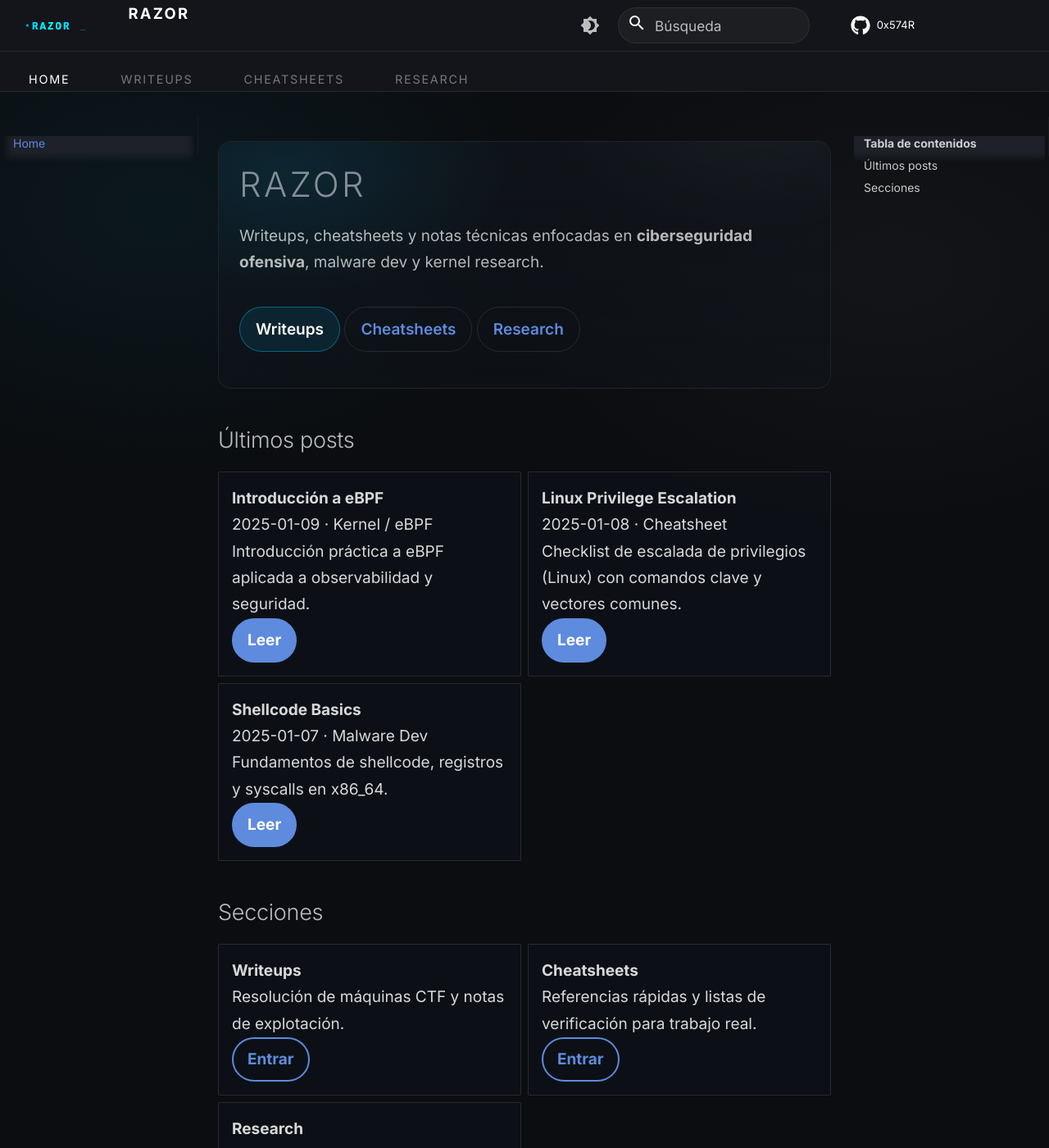
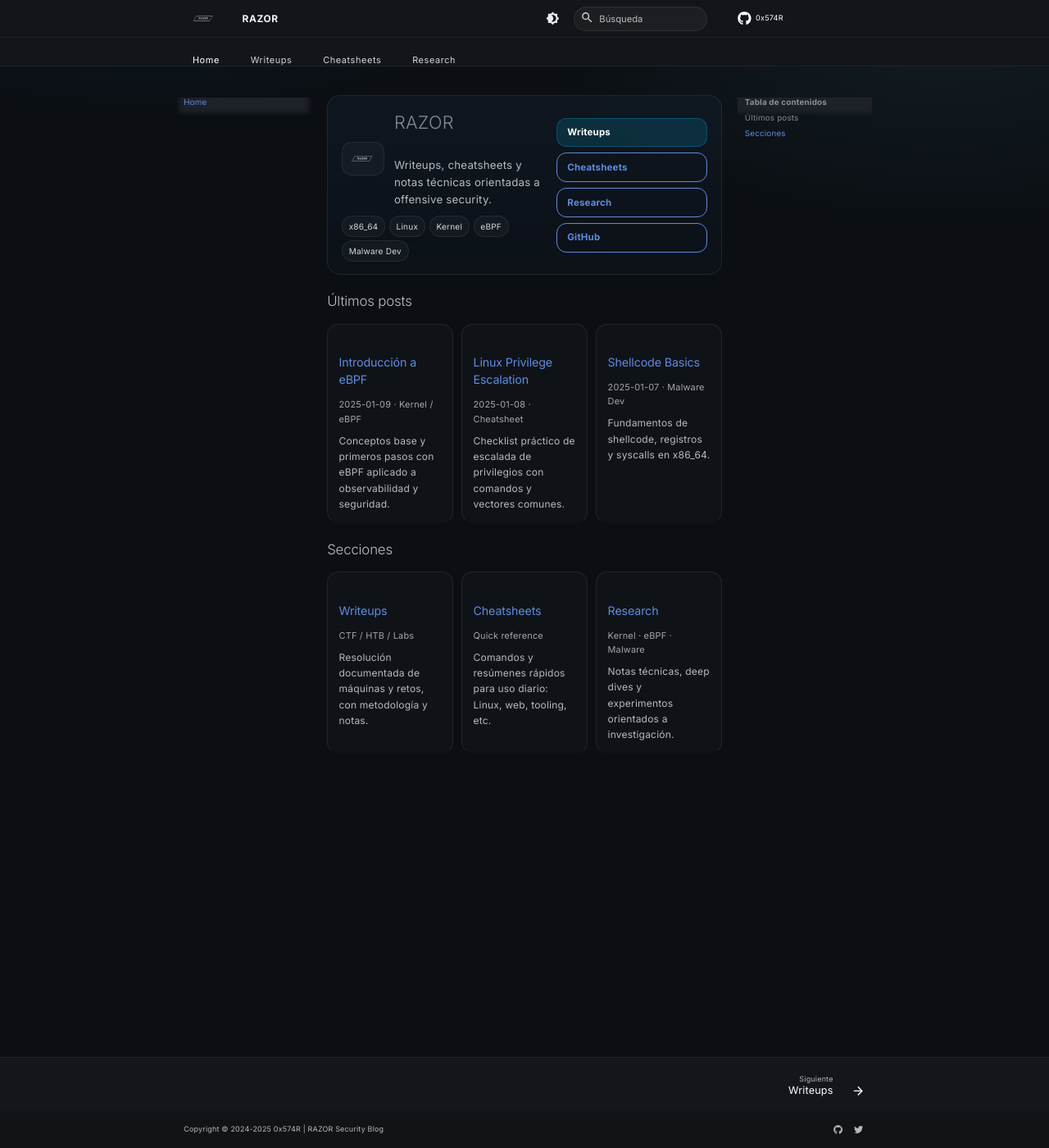
Before and after one commit to 0x574R/0x574R.github.io, an MkDocs documentation site: the page built from docs/index.md, in a window 1280 px wide and 1400 px high. Shown: the whole window at 82% size. Built offline with MkDocs 1.6.1 and Material for MkDocs 9.7.7, drawn with Linux system fonts in a browser that asks for light colours; comment, search, counter and statistics services are not loaded; some of the changed text lies outside the part shown.

Commit message:
Professional dark theme

```diff
--- a/docs/index.md
+++ b/docs/index.md
@@ -1,52 +1,81 @@
-<div class="razor-hero" markdown>
+<!--
+  RAZOR — Clean Home
+  Nota: se usa HTML ligero para un layout más profesional sin plugins extra.
+-->
 
-# RAZOR
+<div class="razor-hero">
 
-<span class="razor-sub">Writeups, cheatsheets y notas técnicas enfocadas en <strong>ciberseguridad ofensiva</strong>, malware dev y kernel research.</span>
+  <div>
+    <div class="razor-hero__brand">
+      <img src="assets/logo.png" class="razor-hero__logo" alt="RAZOR logo" />
+      <div>
+        <h1 class="razor-hero__title">RAZOR</h1>
+        <p class="razor-hero__subtitle">Writeups, cheatsheets y notas técnicas orientadas a offensive security.</p>
+      </div>
+    </div>
 
-<div class="razor-cta" markdown>
-[Writeups](writeups/index.md){ .md-button .md-button--primary }
-[Cheatsheets](cheatsheets/index.md){ .md-button }
-[Research](research/index.md){ .md-button }
-</div>
+    <div class="razor-hero__meta">
+      <span class="razor-pill">x86_64</span>
+      <span class="razor-pill">Linux</span>
+      <span class="razor-pill">Kernel</span>
+      <span class="razor-pill">eBPF</span>
+      <span class="razor-pill">Malware Dev</span>
+    </div>
+  </div>
+
+  <div class="razor-actions">
+    <a class="md-button md-button--primary" href="writeups/index.md">Writeups</a>
+    <a class="md-button" href="cheatsheets/index.md">Cheatsheets</a>
+    <a class="md-button" href="research/index.md">Research</a>
+    <a class="md-button" href="https://github.com/0x574R">GitHub</a>
+  </div>
 
 </div>
 
 ## Últimos posts
 
-<div class="grid cards" markdown>
+<div class="razor-grid">
 
-- **Introducción a eBPF**
-  <span class="razor-sub">2025-01-09 · Kernel / eBPF</span>
-  Introducción práctica a eBPF aplicada a observabilidad y seguridad.
-  [Leer](research/kernel/ebpf-intro.md){ .md-button .md-button--primary }
+  <a class="razor-card" href="research/kernel/ebpf-intro.md">
+    <h3 class="razor-card__title">Introducción a eBPF</h3>
+    <div class="razor-card__meta">2025-01-09 · Kernel / eBPF</div>
+    <div class="razor-card__desc">Conceptos base y primeros pasos con eBPF aplicado a observabilidad y seguridad.</div>
+  </a>
 
-- **Linux Privilege Escalation**
-  <span class="razor-sub">2025-01-08 · Cheatsheet</span>
-  Checklist de escalada de privilegios (Linux) con comandos clave y vectores comunes.
-  [Leer](cheatsheets/linux-privesc.md){ .md-button .md-button--primary }
+  <a class="razor-card" href="cheatsheets/linux-privesc.md">
+    <h3 class="razor-card__title">Linux Privilege Escalation</h3>
+    <div class="razor-card__meta">2025-01-08 · Cheatsheet</div>
+    <div class="razor-card__desc">Checklist práctico de escalada de privilegios con comandos y vectores comunes.</div>
+  </a>
 
-- **Shellcode Basics**
-  <span class="razor-sub">2025-01-07 · Malware Dev</span>
-  Fundamentos de shellcode, registros y syscalls en x86_64.
-  [Leer](research/malware-dev/shellcode-basics.md){ .md-button .md-button--primary }
+  <a class="razor-card" href="research/malware-dev/shellcode-basics.md">
+    <h3 class="razor-card__title">Shellcode Basics</h3>
+    <div class="razor-card__meta">2025-01-07 · Malware Dev</div>
+    <div class="razor-card__desc">Fundamentos de shellcode, registros y syscalls en x86_64.</div>
+  </a>
 
 </div>
 
 ## Secciones
 
-<div class="grid cards" markdown>
+<div class="razor-grid">
 
-- **Writeups**
-  Resolución de máquinas CTF y notas de explotación.
-  [Entrar](writeups/index.md){ .md-button }
+  <a class="razor-card" href="writeups/index.md">
+    <h3 class="razor-card__title">Writeups</h3>
+    <div class="razor-card__meta">CTF / HTB / Labs</div>
+    <div class="razor-card__desc">Resolución documentada de máquinas y retos, con metodología y notas.</div>
+  </a>
 
-- **Cheatsheets**
-  Referencias rápidas y listas de verificación para trabajo real.
-  [Entrar](cheatsheets/index.md){ .md-button }
+  <a class="razor-card" href="cheatsheets/index.md">
+    <h3 class="razor-card__title">Cheatsheets</h3>
+    <div class="razor-card__meta">Quick reference</div>
+    <div class="razor-card__desc">Comandos y resúmenes rápidos para uso diario: Linux, web, tooling, etc.</div>
+  </a>
 
-- **Research**
-  Investigación práctica: kernel, eBPF, malware dev y tooling.
-  [Entrar](research/index.md){ .md-button }
+  <a class="razor-card" href="research/index.md">
+    <h3 class="razor-card__title">Research</h3>
+    <div class="razor-card__meta">Kernel · eBPF · Malware</div>
+    <div class="razor-card__desc">Notas técnicas, deep dives y experimentos orientados a investigación.</div>
+  </a>
 
 </div>
--- a/docs/overrides/main.html
+++ b/docs/overrides/main.html
@@ -1,7 +1,7 @@
 {% extends "base.html" %}
 
 {% block extrahead %}
-  <!-- Fonts (Inter for text, JetBrains Mono for code) -->
+  <!-- Fonts: Inter for text, JetBrains Mono for code -->
   <link rel="preconnect" href="https://fonts.googleapis.com">
   <link rel="preconnect" href="https://fonts.gstatic.com" crossorigin>
   <link href="https://fonts.googleapis.com/css2?family=Inter:wght@400;500;600;700&family=JetBrains+Mono:wght@400;500;600;700&display=swap" rel="stylesheet">
--- a/docs/stylesheets/extra.css
+++ b/docs/stylesheets/extra.css
@@ -1,381 +1,362 @@
 /* ==========================================================
-   RAZOR – Professional MkDocs Material Skin (Refined)
-   Goal: minimal, clean, readable, modern — no heavy glow.
+   RAZOR — Clean Professional Theme (MkDocs Material)
+   - Compact typography
+   - Minimal, premium dark UI
+   - No heavy glow / no chunky blocks
    ========================================================== */
 
-/* ---------- Core palette (dark) ---------- */
+/* -----------------------------
+   Global sizing & typography
+   ----------------------------- */
+
+/* Reduce overall scale (Material uses rem heavily) */
+html { font-size: 14px; }
+
 :root {
-  --razor-bg: #0b0d10;
-  --razor-surface: #10151c;
-  --razor-surface-2: #0f1319;
+  /* Brand */
+  --razor-accent: #00c2ff;
+  --razor-accent-2: #7ae6ff;
+
+  /* Surfaces */
+  --razor-bg: #0b0f14;
+  --razor-surface: #0f1620;
+  --razor-surface-2: #111b26;
   --razor-border: rgba(255, 255, 255, 0.08);
-  --razor-border-strong: rgba(255, 255, 255, 0.14);
 
-  --razor-text: rgba(255, 255, 255, 0.88);
-  --razor-muted: rgba(255, 255, 255, 0.62);
+  /* Text */
+  --razor-text: rgba(255, 255, 255, 0.90);
+  --razor-text-dim: rgba(255, 255, 255, 0.70);
 
-  --razor-accent: #00c2ff;
-  --razor-accent-soft: rgba(0, 194, 255, 0.14);
-
-  /* Reduce perceived "chunkiness" */
-  --razor-radius: 14px;
-
-  /* MkDocs Material overrides */
+  /* Material palette hooks */
+  --md-primary-fg-color: #000000;
   --md-default-bg-color: var(--razor-bg);
   --md-default-fg-color: var(--razor-text);
-  --md-default-fg-color--light: var(--razor-muted);
-  --md-default-fg-color--lighter: rgba(255, 255, 255, 0.45);
-  --md-default-fg-color--lightest: rgba(255, 255, 255, 0.28);
-
-  --md-primary-fg-color: #000000;
-  --md-primary-bg-color: var(--razor-text);
+  --md-default-fg-color--light: rgba(255,255,255,0.78);
+  --md-default-fg-color--lighter: rgba(255,255,255,0.60);
+  --md-default-fg-color--lightest: rgba(255,255,255,0.45);
 
   --md-accent-fg-color: var(--razor-accent);
+  --md-accent-fg-color--transparent: rgba(0, 194, 255, 0.12);
 
-  --md-typeset-a-color: var(--razor-accent);
+  /* Typeset scale */
+  --md-typeset-font-size: 0.86rem;
+  --md-typeset-line-height: 1.58;
 
-  --md-code-bg-color: rgba(255, 255, 255, 0.05);
-  --md-code-fg-color: rgba(255, 255, 255, 0.90);
+  /* Code */
+  --md-code-font-size: 0.85em;
+  --md-code-bg-color: rgba(255,255,255,0.05);
 
-  --md-admonition-bg-color: rgba(255, 255, 255, 0.03);
+  /* Tables */
+  --md-default-fg-color--lighter: rgba(255,255,255,0.62);
 }
 
-/* ---------- Background texture (subtle) ---------- */
-.md-main {
+/* Background: subtle premium gradient (no glow) */
+.md-container {
   background:
-    radial-gradient(900px 600px at 15% 10%, rgba(0, 194, 255, 0.06), transparent 55%),
-    radial-gradient(900px 600px at 85% 15%, rgba(255, 255, 255, 0.03), transparent 55%),
+    radial-gradient(900px 420px at 15% -10%, rgba(0, 194, 255, 0.08), transparent 55%),
+    radial-gradient(900px 420px at 90% 0%, rgba(122, 230, 255, 0.06), transparent 55%),
     var(--razor-bg);
 }
 
-/* Slightly wider content for long technical pages */
-.md-grid {
-  max-width: 72rem;
+/* Improve readability */
+body {
+  font-family: Inter, system-ui, -apple-system, Segoe UI, Roboto, Arial, sans-serif;
+  letter-spacing: 0.2px;
 }
 
-/* ---------- Header / Topbar (compact & aligned) ---------- */
-.md-header {
-  background: rgba(0, 0, 0, 0.72);
-  border-bottom: 1px solid var(--razor-border);
-  box-shadow: none;
-  backdrop-filter: blur(12px);
-  -webkit-backdrop-filter: blur(12px);
+/* Keep code font explicit */
+code, pre, kbd, samp {
+  font-family: "JetBrains Mono", ui-monospace, SFMono-Regular, Menlo, Monaco, Consolas, "Liberation Mono", monospace;
 }
 
+/* -----------------------------
+   Header / Topbar (compact)
+   ----------------------------- */
+
+.md-header {
+  background: rgba(11, 15, 20, 0.86);
+  backdrop-filter: blur(10px);
+  -webkit-backdrop-filter: blur(10px);
+  border-bottom: 1px solid rgba(255,255,255,0.06);
+  box-shadow: none;
+}
+
+/* Reduce top header height */
 .md-header__inner {
-  min-height: 3.1rem;
-  padding: 0 1rem;
+  padding: 0.25rem 0.85rem;
+  min-height: 2.75rem;
+  gap: 0.6rem;
+}
+
+/* Logo sizing */
+.md-header__button.md-logo img,
+.md-header__button.md-logo svg {
+  height: 1.5rem;
+  width: auto;
+}
+
+/* Site title smaller & cleaner */
+.md-header__title,
+.md-header__topic {
+  font-weight: 600;
+  letter-spacing: 0.6px;
+}
+
+.md-header__topic {
+  font-size: 0.85rem;
+  opacity: 0.95;
+}
+
+/* Search bar: pill, not chunky */
+.md-search__form {
+  border-radius: 999px;
+  background: rgba(255,255,255,0.04);
+  border: 1px solid rgba(255,255,255,0.08);
+  height: 2.15rem;
+}
+
+.md-search__input {
+  font-size: 0.80rem;
+}
+
+.md-search__icon {
+  opacity: 0.8;
+}
+
+/* GitHub icon / buttons */
+.md-header__button {
+  opacity: 0.92;
+}
+.md-header__button:hover {
+  opacity: 1;
+}
+
+/* -----------------------------
+   Tabs (compact + clean)
+   ----------------------------- */
+
+.md-tabs {
+  background: transparent;
+  border-bottom: 1px solid rgba(255,255,255,0.06);
+}
+
+.md-tabs__link {
+  font-size: 0.78rem;
+  padding: 0.60rem 0.75rem;
+  letter-spacing: 0.6px;
+  opacity: 0.82;
+}
+
+.md-tabs__link--active {
+  opacity: 1;
+}
+
+/* Underline indicator (subtle) */
+.md-tabs__link--active::after {
+  height: 2px;
+  background: var(--razor-accent);
+  border-radius: 2px;
+}
+
+/* -----------------------------
+   Content typography (smaller)
+   ----------------------------- */
+
+.md-typeset h1 {
+  font-size: 1.55rem;
+  letter-spacing: 0.3px;
+  margin-top: 0.2rem;
+}
+
+.md-typeset h2 {
+  font-size: 1.20rem;
+  margin-top: 1.5rem;
+}
+
+.md-typeset h3 {
+  font-size: 1.02rem;
+}
+
+.md-typeset p,
+.md-typeset li {
+  font-size: 0.95rem;
+}
+
+/* Links */
+.md-typeset a {
+  text-decoration: none;
+  border-bottom: 1px solid transparent;
+}
+.md-typeset a:hover {
+  border-bottom-color: rgba(0, 194, 255, 0.35);
+}
+
+/* -----------------------------
+   Cards (home / indexes)
+   ----------------------------- */
+
+.razor-hero {
+  border: 1px solid rgba(255,255,255,0.08);
+  background: linear-gradient(180deg, rgba(17, 27, 38, 0.65), rgba(15, 22, 32, 0.35));
+  border-radius: 16px;
+  padding: 1.1rem 1.2rem;
+  display: grid;
+  grid-template-columns: 1.15fr 0.85fr;
+  gap: 1rem;
+  align-items: center;
+}
+
+@media (max-width: 900px) {
+  .razor-hero {
+    grid-template-columns: 1fr;
+  }
+}
+
+.razor-hero__brand {
+  display: flex;
+  align-items: center;
+  gap: 0.85rem;
+}
+
+.razor-hero__logo {
+  width: 52px;
+  height: 52px;
+  border-radius: 12px;
+  background: rgba(255,255,255,0.03);
+  border: 1px solid rgba(255,255,255,0.07);
+  padding: 8px;
+  object-fit: contain;
+}
+
+.razor-hero__title {
+  margin: 0;
+  font-size: 1.35rem;
+  letter-spacing: 1.2px;
+  text-transform: uppercase;
+}
+
+.razor-hero__subtitle {
+  margin: 0.25rem 0 0;
+  color: var(--razor-text-dim);
+  font-size: 0.92rem;
+}
+
+.razor-hero__meta {
+  margin-top: 0.65rem;
+  display: flex;
+  flex-wrap: wrap;
+  gap: 0.35rem;
+}
+
+.razor-pill {
+  font-size: 0.72rem;
+  padding: 0.25rem 0.55rem;
+  border-radius: 999px;
+  border: 1px solid rgba(255,255,255,0.08);
+  background: rgba(255,255,255,0.03);
+  color: rgba(255,255,255,0.82);
+}
+
+.razor-actions {
+  display: flex;
+  flex-direction: column;
   gap: 0.5rem;
 }
 
-.md-header__title {
-  font-weight: 700;
-  letter-spacing: 0.12em;
-  text-transform: uppercase;
-  font-size: 0.92rem;
-  line-height: 1;
+.razor-actions .md-button {
+  border-radius: 12px;
+  padding: 0.55rem 0.85rem;
+  font-size: 0.82rem;
 }
 
-.md-header__topic {
+.razor-actions .md-button--primary {
+  background: rgba(0, 194, 255, 0.14);
+  border: 1px solid rgba(0, 194, 255, 0.25);
+}
+
+.razor-actions .md-button--primary:hover {
+  background: rgba(0, 194, 255, 0.18);
+}
+
+.razor-grid {
+  margin-top: 1rem;
+  display: grid;
+  grid-template-columns: repeat(3, minmax(0, 1fr));
+  gap: 0.75rem;
+}
+
+@media (max-width: 900px) {
+  .razor-grid {
+    grid-template-columns: 1fr;
+  }
+}
+
+.razor-card {
+  border: 1px solid rgba(255,255,255,0.08);
+  background: rgba(255,255,255,0.02);
+  border-radius: 14px;
+  padding: 0.9rem 0.95rem;
+  transition: transform 120ms ease, border-color 120ms ease, background 120ms ease;
+  display: block;
+}
+
+.razor-card:hover {
+  transform: translateY(-2px);
+  border-color: rgba(0, 194, 255, 0.22);
+  background: rgba(255,255,255,0.03);
+}
+
+.razor-card__title {
+  margin: 0;
+  font-size: 0.95rem;
   font-weight: 600;
 }
 
-.md-header__button.md-icon {
-  color: rgba(255, 255, 255, 0.72);
+.razor-card__meta {
+  margin-top: 0.35rem;
+  font-size: 0.78rem;
+  color: rgba(255,255,255,0.62);
 }
 
-.md-header__button.md-icon:hover {
-  color: rgba(255, 255, 255, 0.95);
+.razor-card__desc {
+  margin-top: 0.55rem;
+  color: rgba(255,255,255,0.70);
+  font-size: 0.86rem;
 }
 
-/* Make logo feel like a product mark, not a huge banner */
-.md-logo img,
-.md-logo svg {
-  height: 22px !important;
-  width: auto !important;
-}
+/* -----------------------------
+   Tables, code blocks, admonitions
+   ----------------------------- */
 
-/* ---------- Tabs row (less tall, more premium) ---------- */
-.md-tabs {
-  background: rgba(0, 0, 0, 0.40);
-  border-bottom: 1px solid var(--razor-border);
-}
-
-.md-tabs__link {
-  font-size: 0.72rem;
-  letter-spacing: 0.12em;
-  text-transform: uppercase;
-  color: rgba(255, 255, 255, 0.60);
-  padding: 0.46rem 0.95rem;
-  position: relative;
-}
-
-.md-tabs__link:hover {
-  color: rgba(255, 255, 255, 0.92);
-}
-
-.md-tabs__link--active {
-  color: rgba(255, 255, 255, 0.94);
-}
-
-.md-tabs__link--active::after {
-  content: "";
-  position: absolute;
-  left: 0.95rem;
-  right: 0.95rem;
-  bottom: 0.25rem;
-  height: 2px;
-  border-radius: 999px;
-  background: var(--razor-accent);
-  opacity: 0.85;
-}
-
-/* ---------- Search (pill style, compact) ---------- */
-.md-search__form {
-  height: 2.2rem;
-  border-radius: 999px;
-  background: rgba(255, 255, 255, 0.04);
-  border: 1px solid var(--razor-border);
-  box-shadow: none;
-}
-
-.md-search__form:hover {
-  border-color: var(--razor-border-strong);
-}
-
-.md-search__form:focus-within {
-  border-color: rgba(0, 194, 255, 0.35);
-  background: rgba(0, 194, 255, 0.06);
-}
-
-.md-search__input {
-  font-size: 0.86rem;
-  color: rgba(255, 255, 255, 0.9);
-}
-
-/* ---------- Typography (more “blog”, less “terminal wall”) ---------- */
-.md-typeset {
-  font-size: 0.95rem;
-  line-height: 1.7;
-}
-
-.md-typeset h1 {
-  font-size: 1.9rem;
-  letter-spacing: 0.02em;
-}
-
-.md-typeset h2 {
-  font-size: 1.35rem;
-  margin-top: 2.2rem;
-}
-
-.md-typeset h3 {
-  font-size: 1.1rem;
-}
-
-/* Improve readability of paragraphs and lists */
-.md-typeset p {
-  color: rgba(255, 255, 255, 0.84);
-}
-
-.md-typeset ul li,
-.md-typeset ol li {
-  margin-bottom: 0.25rem;
-}
-
-/* ---------- Code blocks (clean) ---------- */
-.md-typeset pre > code {
-  border-radius: var(--razor-radius);
-  border: 1px solid rgba(255, 255, 255, 0.06);
-}
-
-.md-typeset code {
-  border-radius: 10px;
-}
-
-/* ---------- Tables (less harsh) ---------- */
 .md-typeset table:not([class]) {
-  border-radius: var(--razor-radius);
+  border: 1px solid rgba(255,255,255,0.08);
+  border-radius: 12px;
   overflow: hidden;
-  border: 1px solid rgba(255, 255, 255, 0.06);
 }
 
 .md-typeset table:not([class]) th {
-  background: rgba(255, 255, 255, 0.04);
-  color: rgba(255, 255, 255, 0.88);
+  background: rgba(255,255,255,0.03);
+  font-weight: 600;
+  font-size: 0.85rem;
 }
 
 .md-typeset table:not([class]) td {
-  color: rgba(255, 255, 255, 0.78);
+  font-size: 0.85rem;
 }
 
-/* ---------- Sidebar (cleaner separators) ---------- */
-.md-nav__title,
-.md-nav__link {
-  color: rgba(255, 255, 255, 0.78);
+.md-typeset pre {
+  border: 1px solid rgba(255,255,255,0.08);
+  border-radius: 12px;
 }
 
-.md-nav__link:hover,
-.md-nav__link--active {
-  color: rgba(255, 255, 255, 0.96);
+.md-typeset .admonition,
+.md-typeset details {
+  border-radius: 12px;
+  border: 1px solid rgba(255,255,255,0.08);
+  background: rgba(255,255,255,0.02);
 }
 
-.md-sidebar {
-  border-right: 1px solid rgba(255, 255, 255, 0.04);
+/* Footer subtle */
+.md-footer {
+  border-top: 1px solid rgba(255,255,255,0.06);
 }
-
-/* ---------- Home styling (minimal hero + cards) ---------- */
-.razor-hero {
-  background: linear-gradient(180deg, rgba(16, 21, 28, 0.75), rgba(16, 21, 28, 0.45));
-  border: 1px solid rgba(255, 255, 255, 0.07);
-  border-radius: calc(var(--razor-radius) + 2px);
-  padding: 1.25rem 1.25rem;
-  margin: 0.5rem 0 1.4rem;
-  position: relative;
-  overflow: hidden;
-}
-
-.razor-hero::before {
-  content: "";
-  position: absolute;
-  inset: -40px;
-  background:
-    radial-gradient(450px 250px at 15% 20%, rgba(0, 194, 255, 0.10), transparent 60%),
-    radial-gradient(450px 250px at 85% 0%, rgba(255, 255, 255, 0.04), transparent 60%);
-  pointer-events: none;
-}
-
-.razor-hero > * {
-  position: relative;
-  z-index: 1;
-}
-
-.razor-hero h1 {
-  margin: 0 0 0.4rem;
-  font-size: 2.1rem;
-  letter-spacing: 0.08em;
-  text-transform: uppercase;
-}
-
-.razor-hero .razor-sub {
-  display: block;
-  color: rgba(255, 255, 255, 0.70);
-  max-width: 62ch;
-}
-
-.razor-cta {
-  display: flex;
-  flex-wrap: wrap;
-  gap: 0.6rem;
-  margin-top: 0.95rem;
-}
-
-.razor-cta a.md-button {
-  border-radius: 999px;
-  border: 1px solid rgba(255, 255, 255, 0.10);
-  padding: 0.52rem 0.95rem;
-  font-weight: 600;
-}
-
-.razor-cta a.md-button--primary {
-  border-color: rgba(0, 194, 255, 0.40);
-  background: rgba(0, 194, 255, 0.10);
-}
-
-.razor-cta a.md-button--primary:hover {
-  background: rgba(0, 194, 255, 0.16);
-}
-
-.razor-cta a.md-button:hover {
-  border-color: rgba(255, 255, 255, 0.16);
-  transform: translateY(-1px);
-}
-
-/* Material "cards" grid refinements */
-.grid.cards > ul > li {
-  border-radius: var(--razor-radius);
-  border: 1px solid rgba(255, 255, 255, 0.07);
-  background: rgba(16, 21, 28, 0.55);
-  box-shadow: none;
-}
-
-.grid.cards > ul > li:hover {
-  border-color: rgba(0, 194, 255, 0.18);
-  background: rgba(16, 21, 28, 0.70);
-  transform: translateY(-2px);
-}
-
-.grid.cards .md-button {
-  border-radius: 999px;
-  padding: 0.45rem 0.85rem;
-}
-
-/* ---------- Footer (lighter) ---------- */
-.md-footer {
-  background: rgba(0, 0, 0, 0.40);
-  border-top: 1px solid rgba(255, 255, 255, 0.05);
-}
-
-.md-footer-meta {
-  background: rgba(0, 0, 0, 0.30);
-}
-
-/* ---------- Small screens ---------- */
-@media (max-width: 720px) {
-  .md-grid { max-width: 100%; }
-  .md-header__inner { padding: 0 0.75rem; }
-  .md-search__form { height: 2.1rem; }
-  .md-tabs__link { padding: 0.45rem 0.7rem; }
-  .razor-hero { padding: 1rem; }
-}
-
-
-/* ---------- Light mode (clean white, same identity) ---------- */
-[data-md-color-scheme="default"] {
-  --razor-bg: #f6f7f9;
-  --razor-surface: #ffffff;
-  --razor-surface-2: #ffffff;
-  --razor-border: rgba(0, 0, 0, 0.08);
-  --razor-border-strong: rgba(0, 0, 0, 0.14);
-
-  --razor-text: rgba(0, 0, 0, 0.88);
-  --razor-muted: rgba(0, 0, 0, 0.60);
-
-  --md-default-bg-color: var(--razor-bg);
-  --md-default-fg-color: var(--razor-text);
-  --md-default-fg-color--light: var(--razor-muted);
-  --md-typeset-a-color: var(--razor-accent);
-
-  --md-code-bg-color: rgba(0, 0, 0, 0.04);
-  --md-code-fg-color: rgba(0, 0, 0, 0.88);
-}
-
-[data-md-color-scheme="default"] .md-main {
-  background:
-    radial-gradient(900px 600px at 15% 10%, rgba(0, 194, 255, 0.10), transparent 55%),
-    radial-gradient(900px 600px at 85% 10%, rgba(0, 0, 0, 0.03), transparent 55%),
-    var(--razor-bg);
-}
-
-[data-md-color-scheme="default"] .md-header {
-  background: rgba(255, 255, 255, 0.88);
-  border-bottom: 1px solid var(--razor-border);
-}
-
-[data-md-color-scheme="default"] .md-tabs {
-  background: rgba(255, 255, 255, 0.85);
-}
-
-[data-md-color-scheme="default"] .md-search__form {
-  background: rgba(0, 0, 0, 0.04);
-}
-
-[data-md-color-scheme="default"] .razor-hero {
-  background: linear-gradient(180deg, rgba(255, 255, 255, 0.92), rgba(255, 255, 255, 0.75));
-  border: 1px solid rgba(0, 0, 0, 0.08);
-}
-
-[data-md-color-scheme="default"] .grid.cards > ul > li {
-  background: rgba(255, 255, 255, 0.92);
-  border: 1px solid rgba(0, 0, 0, 0.08);
-}
--- a/mkdocs.yml
+++ b/mkdocs.yml
@@ -11,7 +11,7 @@
   language: es
   custom_dir: docs/overrides
 
-  logo: assets/logo.svg
+  logo: assets/logo.png
   favicon: assets/favicon.ico
 
   font:
```
Also changed, not shown: docs/assets/favicon.ico.
